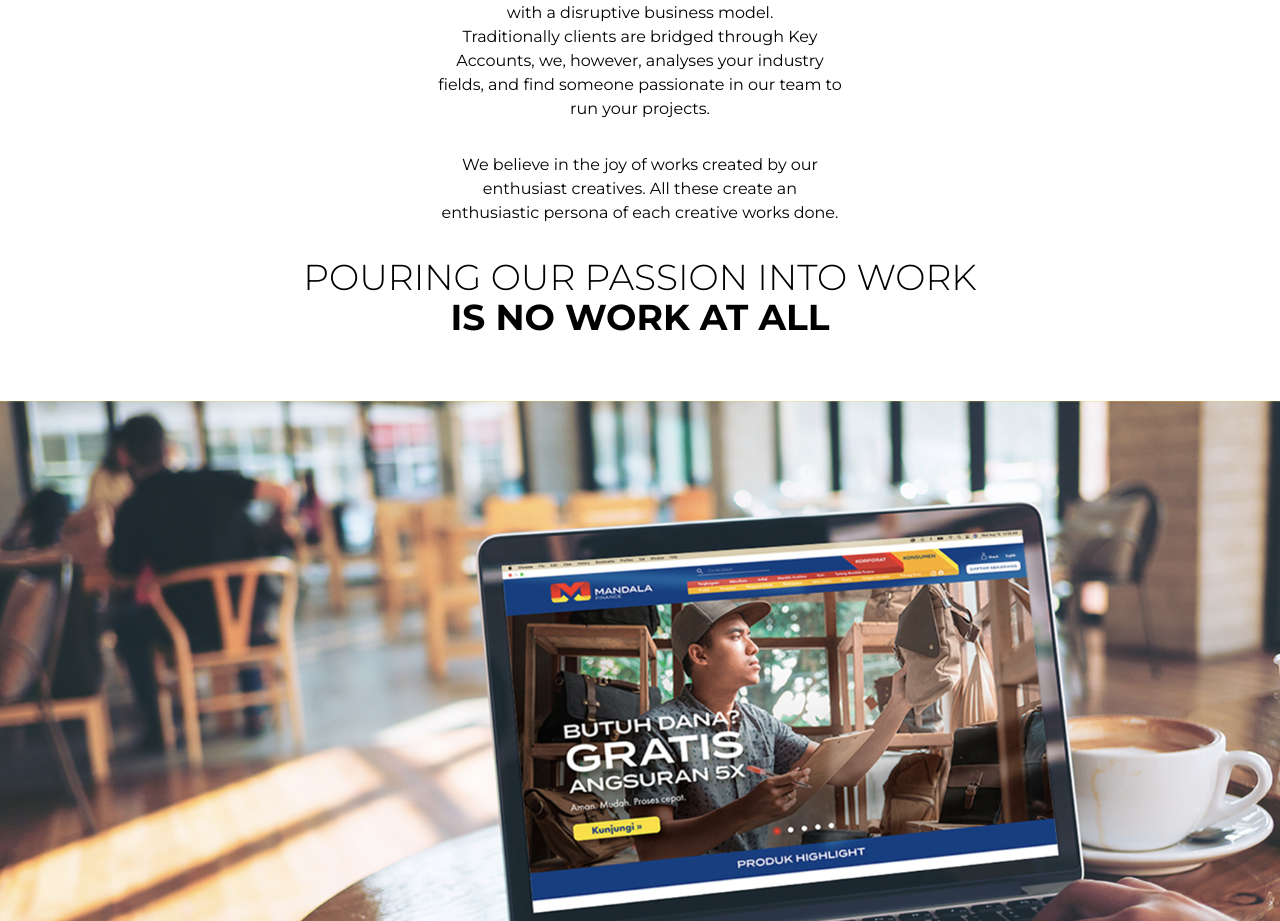
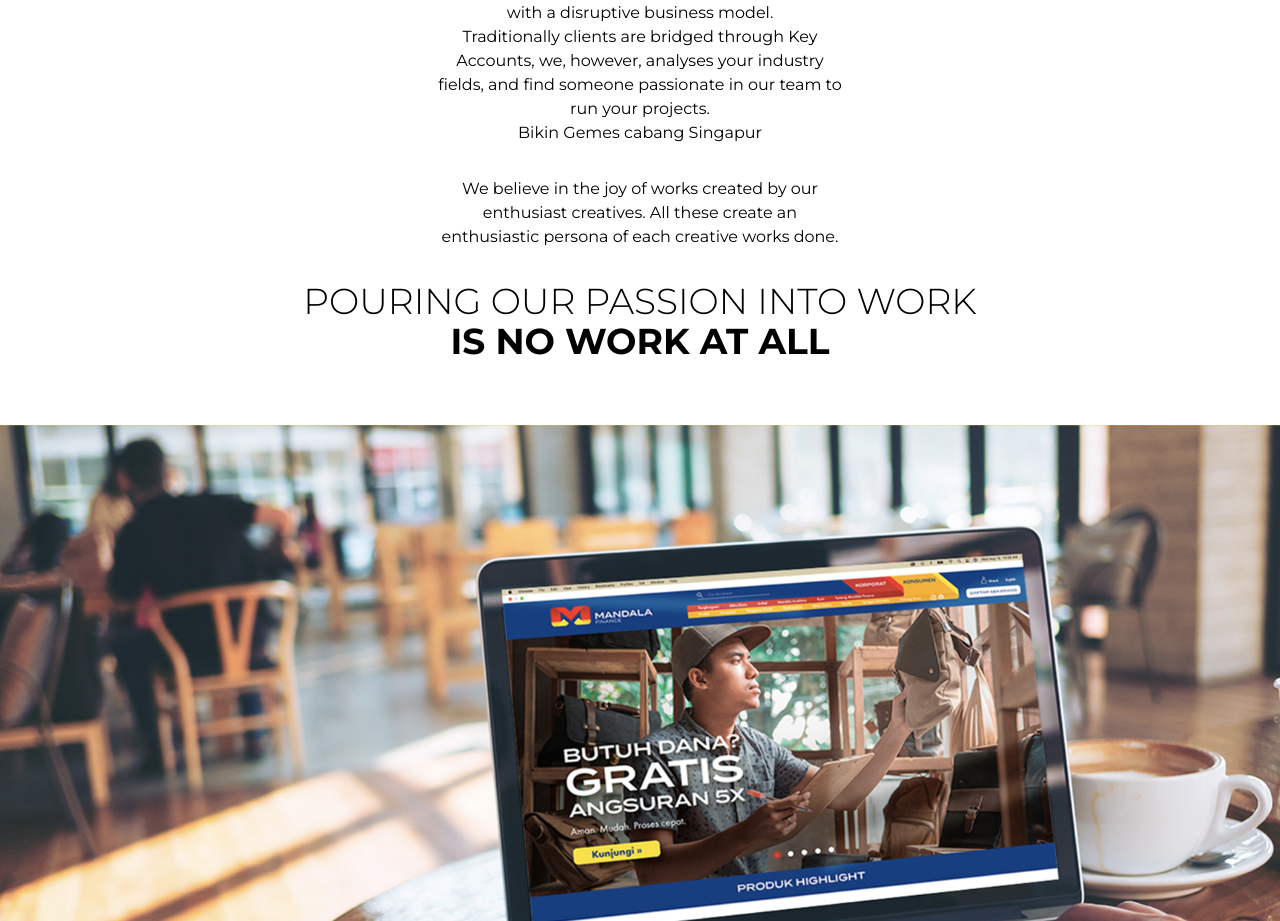
Before and after one commit to decafelab/next-project, a Next.js app: page / in a window 1280 px wide. Shown: the part 887-1808 px from the top of the page. Built offline with nearby package versions, Linux system fonts and the light colour scheme.

Commit message:
Modified homepage

```diff
--- a/pages/index.js
+++ b/pages/index.js
@@ -63,6 +63,7 @@ with a disruptive business model.</p>
 we, however, analyses your industry fields,
 and find someone passionate in our team
 to run your projects.</p>
+<p>Bikin Gemes cabang Singapur</p>
 
 <p class="mt-8">We believe in the joy of works
 created by our enthusiast creatives. All these create
@@ -78,11 +79,6 @@ an enthusiastic persona of each creative works done.
 <Portfolio></Portfolio>
 
 <div id="Clients"><Client></Client></div>
-
-
-
-
-
 
 
       <footer id="Contact" class="flex bg-black mx-auto py-20">
```
